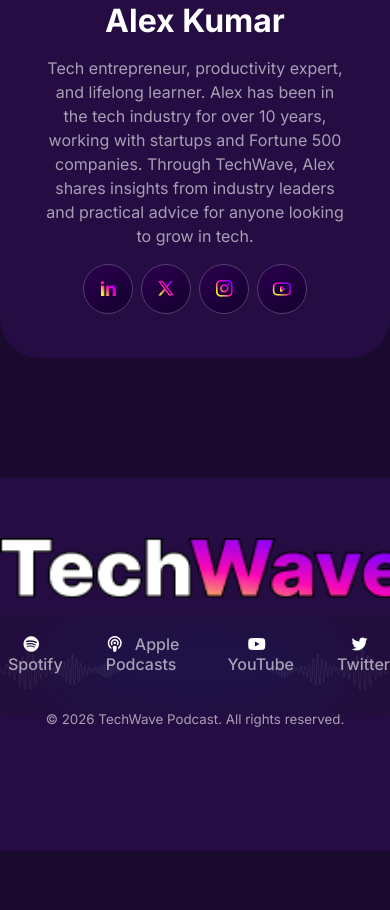
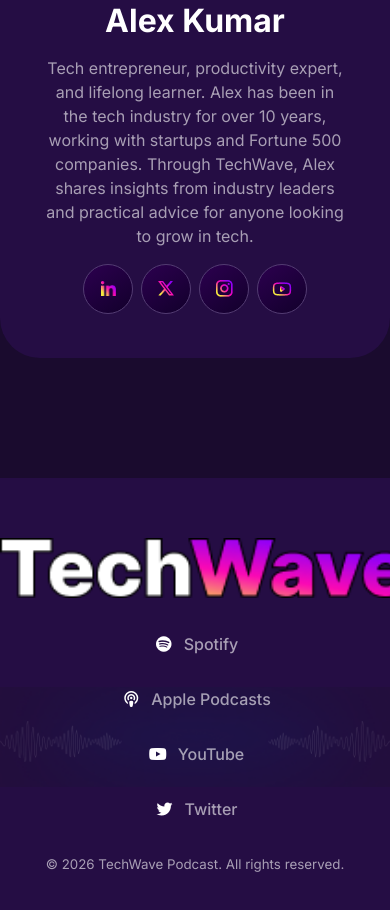
Before and after one commit to mollika123/tech-wave, a plain HTML site: page index.html in a window 390 px wide. Shown: the part 6255-7165 px from the top of the page. Before the commit the page ends 7106 px from the top, so only its background shows below. Drawn offline with Linux system fonts and the light colour scheme.

Commit message:
fix flex direction

```diff
--- a/css/styles.css
+++ b/css/styles.css
@@ -551,9 +551,10 @@
 .grid-card{
 margin-left:20px;
 }
-.feature-container{
+.feature-container,.social-links{
   flex-direction: column;
 justify-content: center;
+align-items: center;
 
 }
 .feature-card{
```
